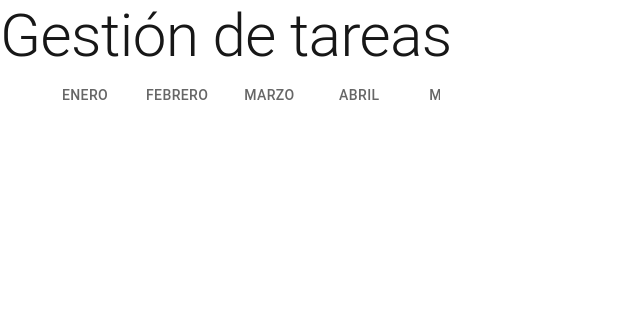
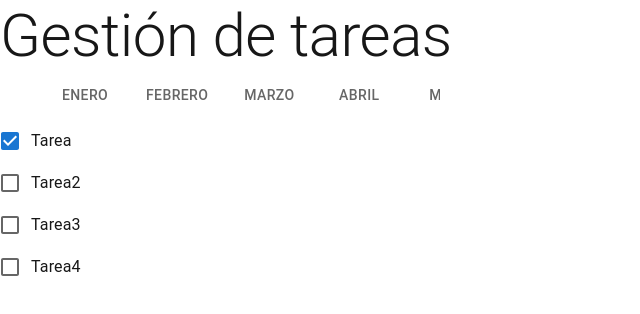
Before and after one commit to JafetLS/tareas, a Next.js app: page / in a window 1280 px wide. Shown: the top 314 px of the page, without its empty margins (0-640 px from the left). Built offline with nearby package versions, Linux system fonts and the light colour scheme.

Commit message:
prueba de git

```diff
--- a/src/components/DateTabs.tsx
+++ b/src/components/DateTabs.tsx
@@ -46,8 +46,8 @@ export default function DateTabs() {
                   <Tab label="Diciembre" value="12" />
                </Tabs>
             </Box>
+            <TareaCheck></TareaCheck>
             <TabPanel value="1">
-               <TareaCheck></TareaCheck>
                <div>{JSON.stringify(tareas)}</div>
             </TabPanel>
             <TabPanel value="2">Item Two</TabPanel>
```
